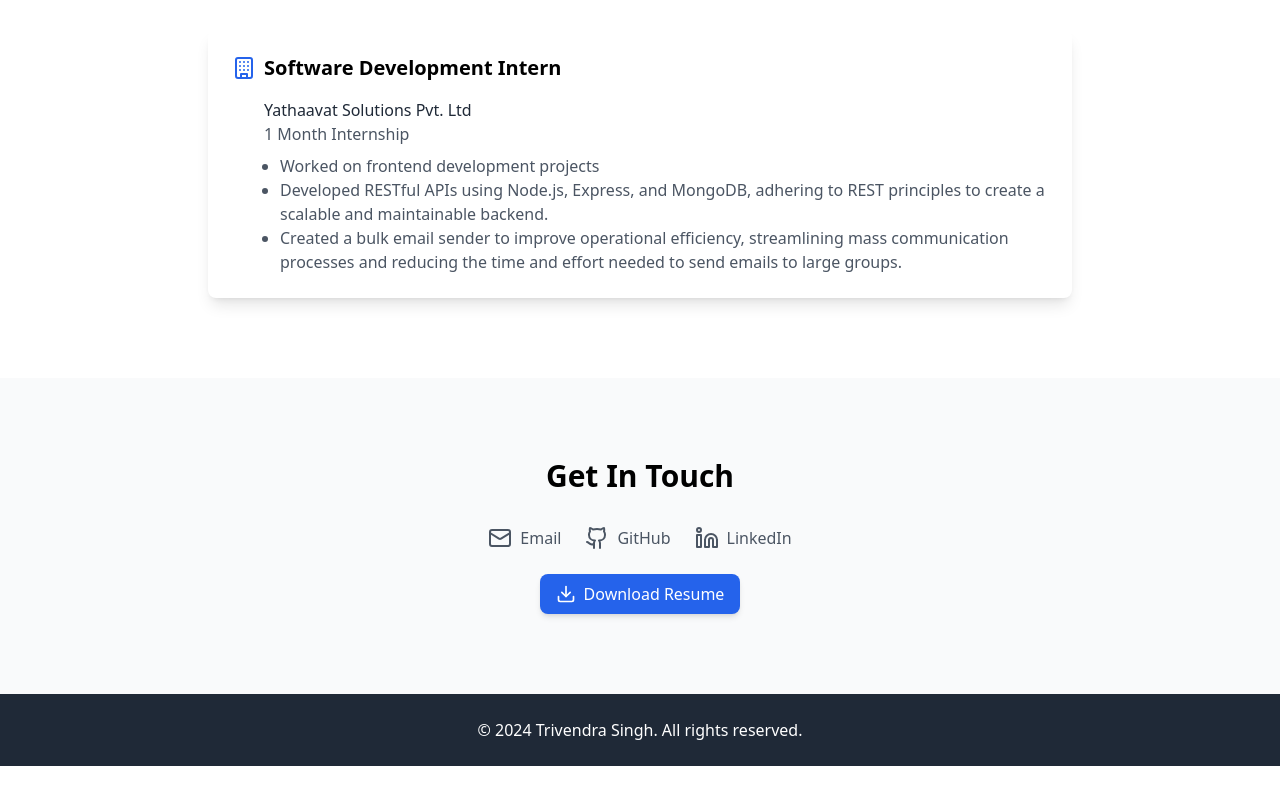
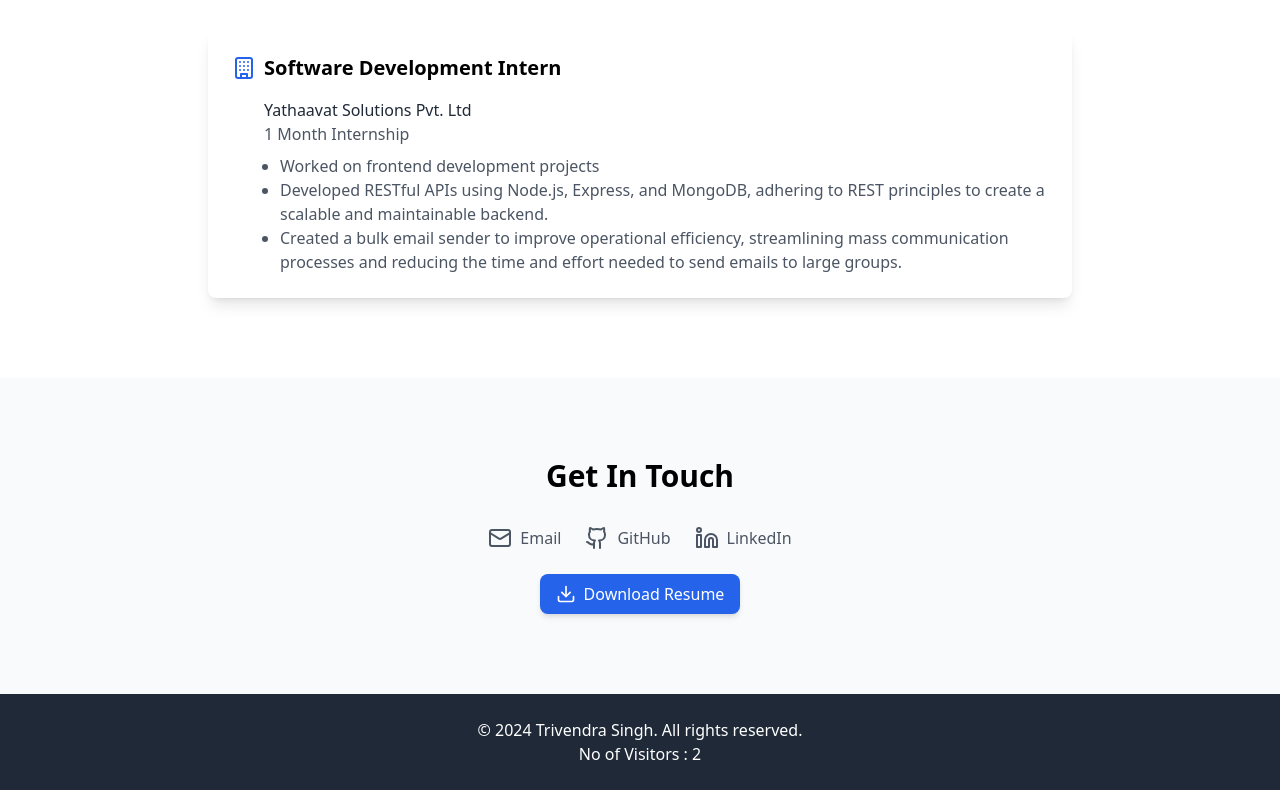
Before and after one commit to singhtrivendra/portfolio, a React (Vite) app: page / in a window 1280 px wide. Shown: the part 3526-4316 px from the top of the page. Before the commit the page ends 4292 px from the top, so only its background shows below. Built offline with nearby package versions, Linux system fonts and the light colour scheme.

Commit message:
add no of visitors

```diff
--- a/src/App.tsx
+++ b/src/App.tsx
@@ -1,4 +1,4 @@
-import React from 'react';
+import React, { useEffect, useState } from 'react';
 import Hero from './components/Hero';
 import About from './components/About';
 import Projects from './components/Projects';
@@ -9,6 +9,18 @@ import { ThemeProvider } from './context/ThemeContext';
 import './styles/animations.css';
 
 function App() {
+  const [visitorCount, setVisitorCount] = useState(0);
+
+  useEffect(() => {
+    // Retrieve the count from localStorage and ensure it is a number
+    const storedCount = localStorage.getItem('visitorCount');
+    let count = storedCount ? parseInt(storedCount, 10) : 0; // Default to 0 if null
+
+    count += 1; // Increment count
+    localStorage.setItem('visitorCount', count.toString()); // Store it back
+    setVisitorCount(count);
+  }, []);
+
   return (
     <ThemeProvider>
       <div className="min-h-screen bg-white dark:bg-gray-900 transition-colors duration-300">
@@ -22,6 +34,7 @@ function App() {
         <footer className="bg-gray-800 dark:bg-gray-950 text-white py-6">
           <div className="container mx-auto px-4 text-center">
             <p>© 2024 Trivendra Singh. All rights reserved.</p>
+            <p>No of Visitors : {visitorCount}</p>
           </div>
         </footer>
         <ThemeToggle />
```
